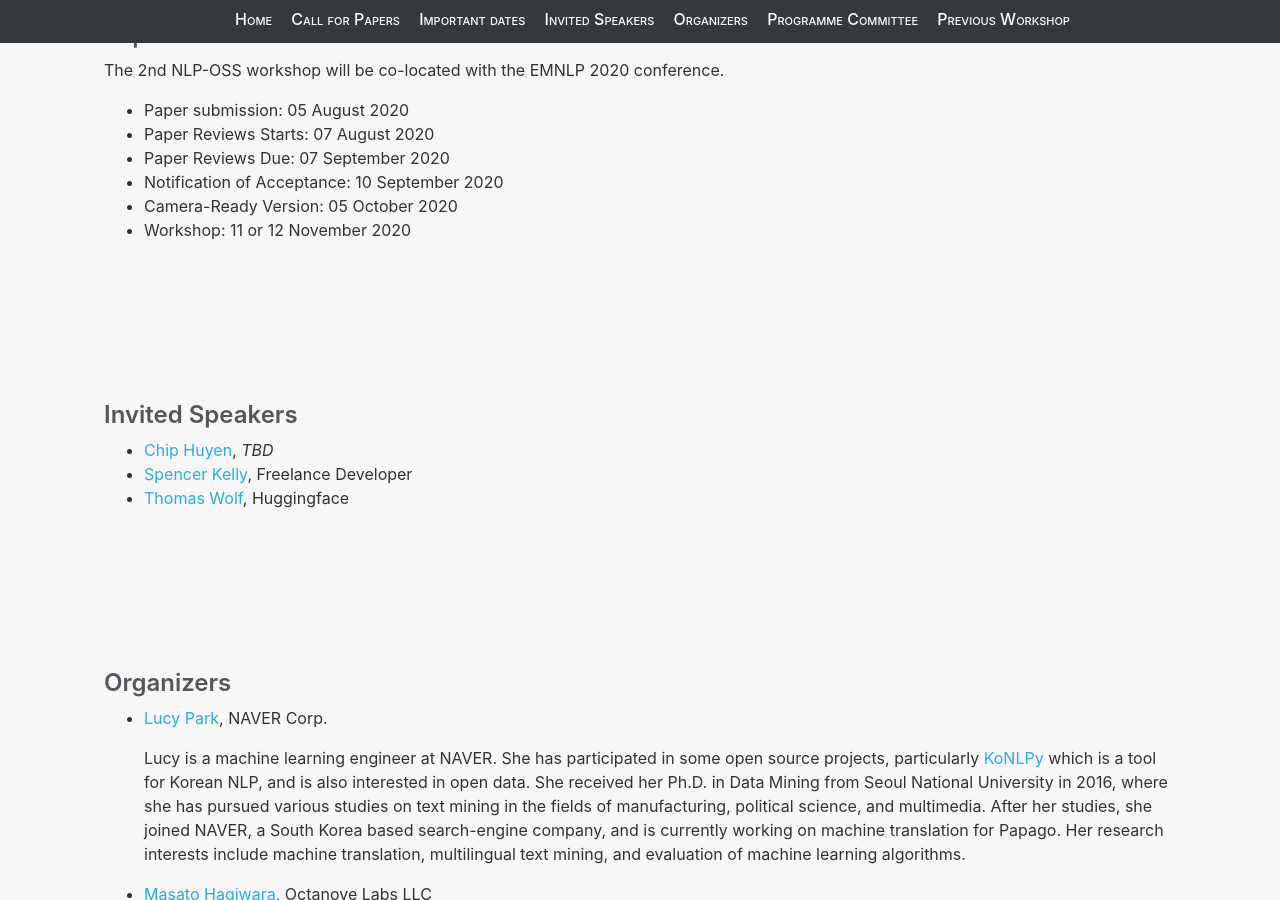
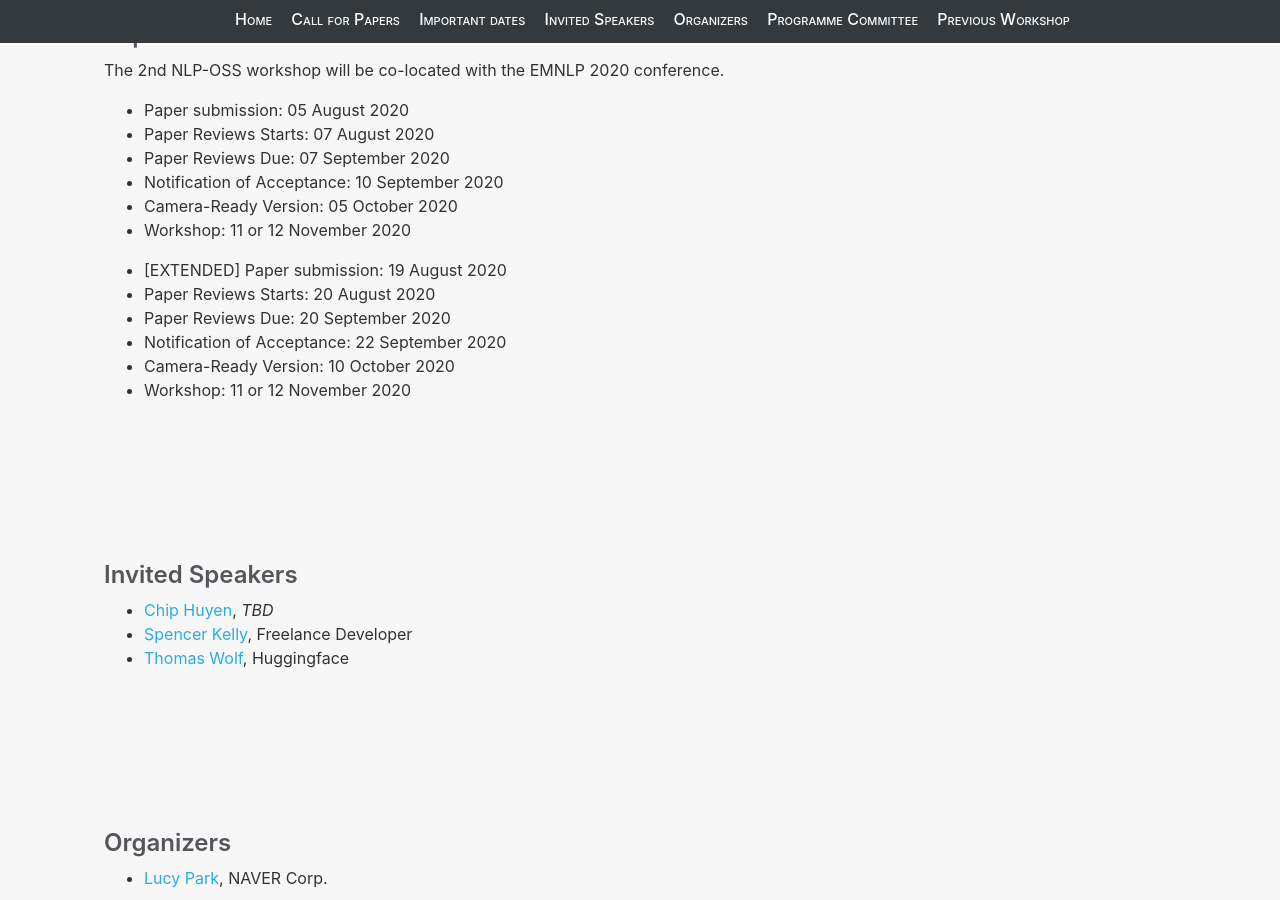
Before and after one commit to nlposs/nlposs.github.io, a Jekyll site: the page built from 2020/index.md, in a window 1280 px wide and 900 px high, scrolled down 2661 px. Built offline with Jekyll 4.4.1, drawn with Linux system fonts in a browser that asks for light colours.

Commit message:
Update index.md

```diff
--- a/2020/index.md
+++ b/2020/index.md
@@ -85,6 +85,13 @@ The 2nd NLP-OSS workshop will be co-located with the EMNLP 2020 conference.
 - Paper Reviews Due: 07 September 2020
 - Notification of Acceptance: 10 September 2020
 - Camera-Ready Version: 05 October 2020
+- Workshop: 11 or 12 November 2020
+
+- [EXTENDED] Paper submission: 19 August 2020
+- Paper Reviews Starts: 20 August 2020
+- Paper Reviews Due: 20 September 2020
+- Notification of Acceptance: 22 September 2020
+- Camera-Ready Version: 10 October 2020
 - Workshop: 11 or 12 November 2020
 
 ## Invited Speakers
```
